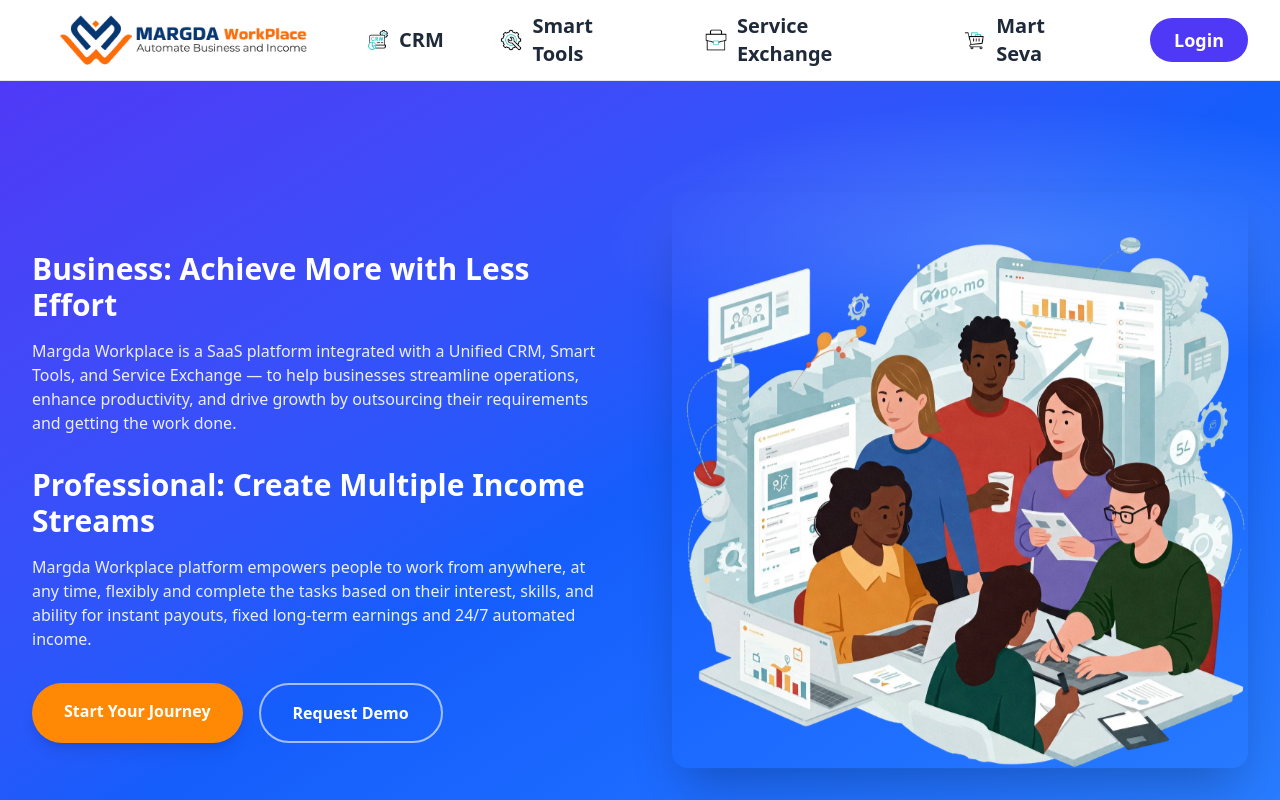
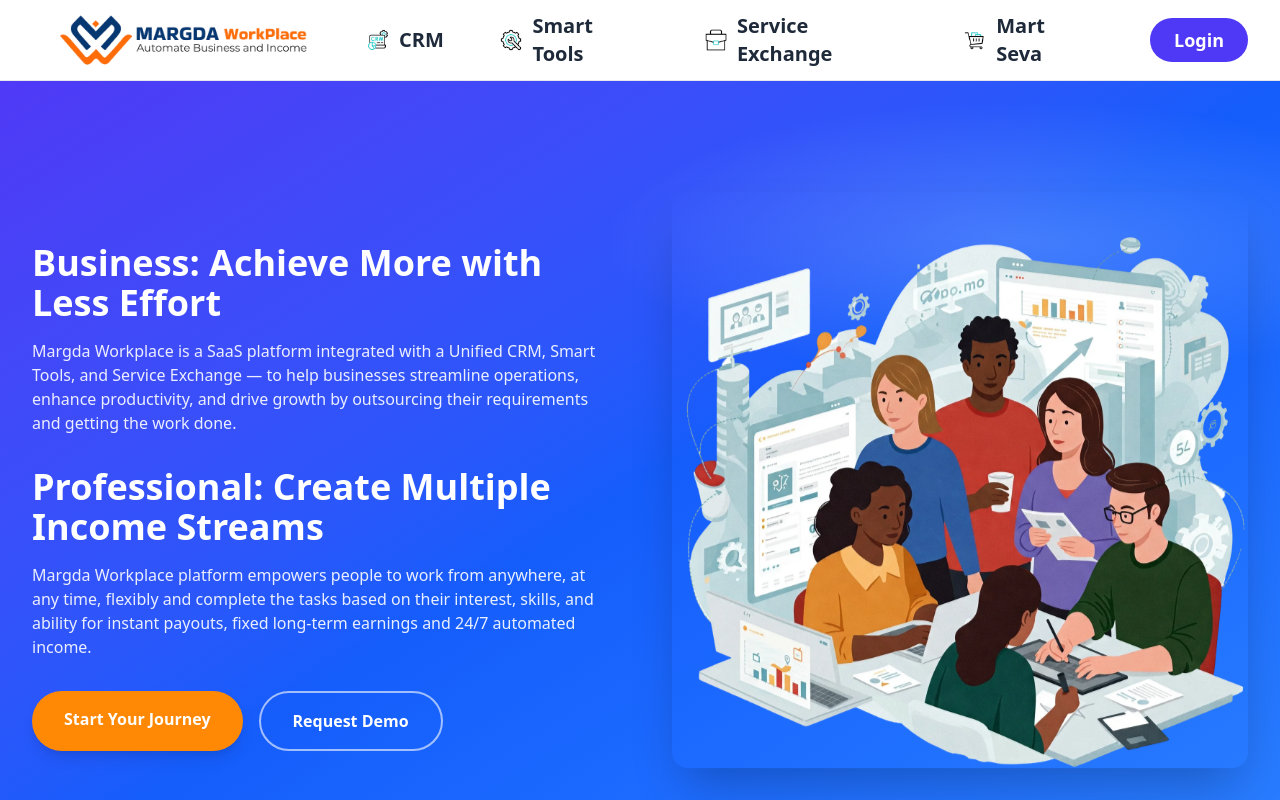
Before and after one commit to margda-workplace/margda, a Next.js app: page / in a window 1280 px wide. Shown: the top 800 px of the page. Built offline with nearby package versions, Linux system fonts and the light colour scheme.

Commit message:
Made more modifications to the homepage

```diff
--- a/src/app/components/banner.js
+++ b/src/app/components/banner.js
@@ -25,7 +25,7 @@
               initial={{ opacity: 0, y: 15 }}
               animate={{ opacity: 1, y: 0 }}
               transition={{ duration: 0.8, delay: 0.1 }}
-              className="mt-8 text-3xl font-bold"
+              className="mt-8 text-4xl font-bold"
             >
               Business: Achieve More with Less Effort
             </motion.h2>
@@ -42,7 +42,7 @@
               initial={{ opacity: 0, y: 15 }}
               animate={{ opacity: 1, y: 0 }}
               transition={{ duration: 0.8, delay: 0.3 }}
-              className="mt-8 text-3xl font-bold"
+              className="mt-8 text-4xl font-bold"
             >
               Professional: Create Multiple Income Streams
             </motion.h2>
```
